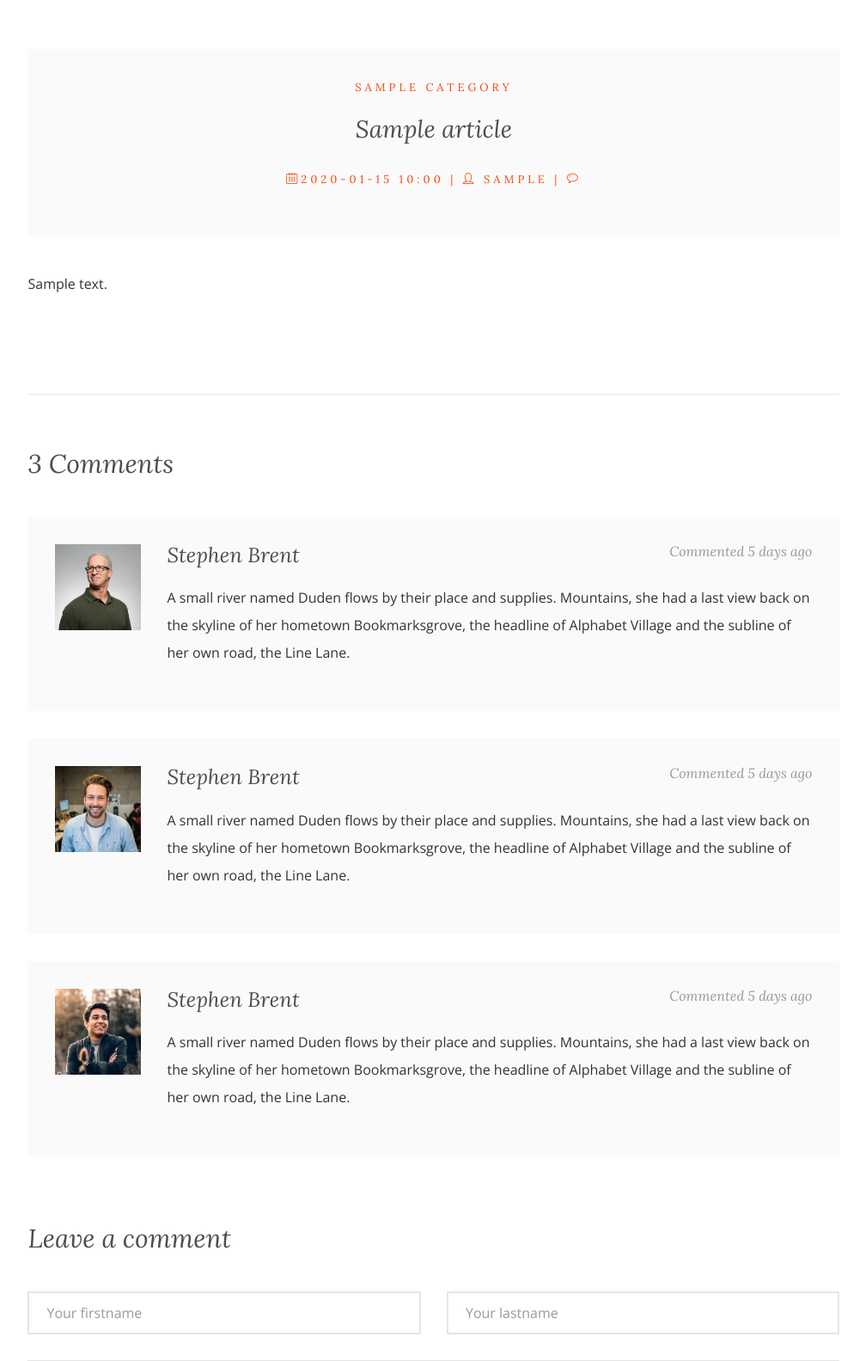
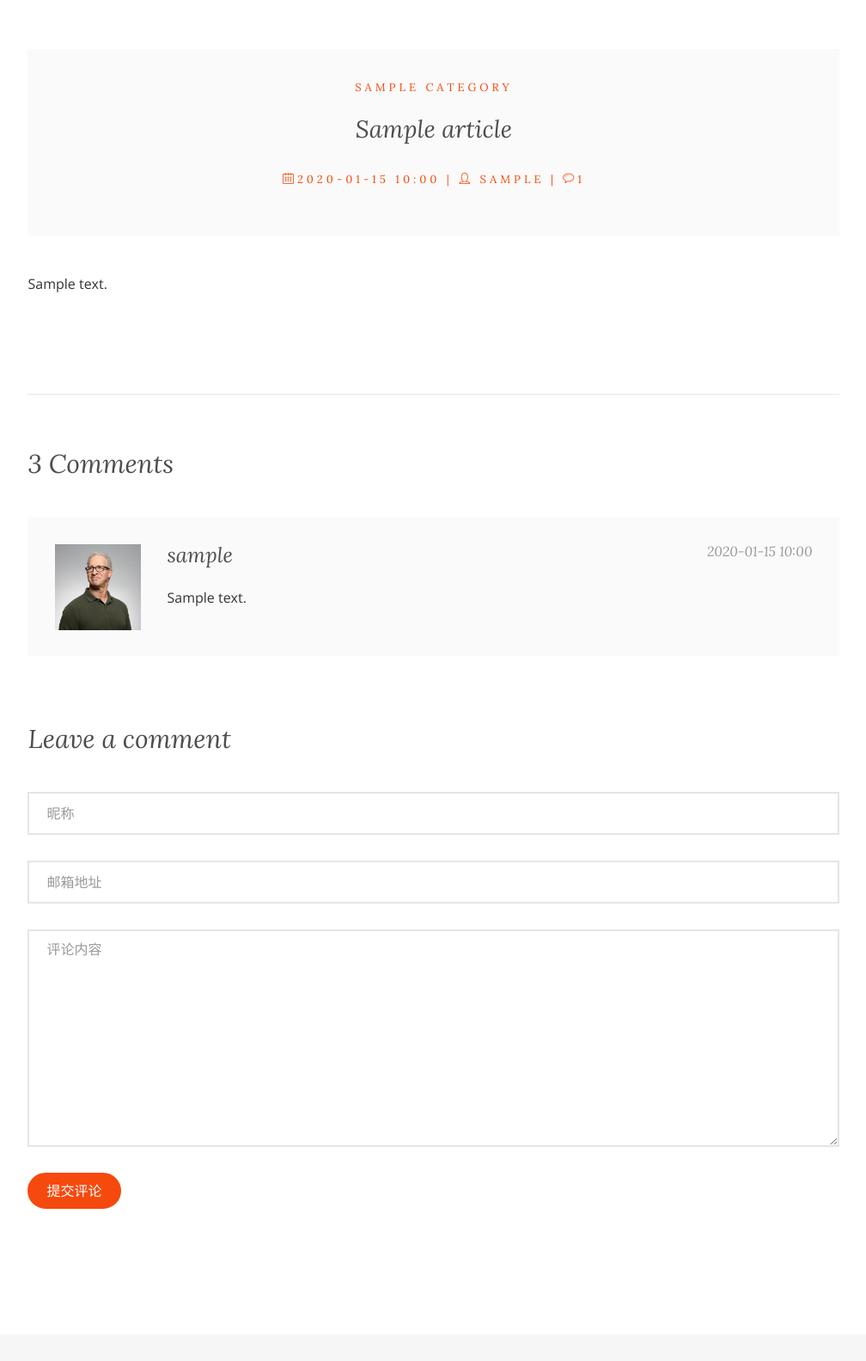
Before and after one commit to runforever/djblog, a Django app: page /article/detail/1/ in a window 1280 px wide. Shown: the part 306-1889 px from the top of the page at 86% size, without its empty margins (135-1143 px from the left). Run offline with Django 3.2, Linux system fonts and the light colour scheme; tables that the repository leaves empty hold one stand-in row (values such as "Sample post"); some libraries are stand-ins or nearby versions; some web fonts are replaced.

Commit message:
文章评论列表展示完成

```diff
--- a/djblog/app/article/admin.py
+++ b/djblog/app/article/admin.py
@@ -4,8 +4,10 @@
     Article,
     Category,
     Tag,
+    Comment,
 )
 
 admin.site.register(Article)
 admin.site.register(Category)
 admin.site.register(Tag)
+admin.site.register(Comment)
--- a/djblog/app/article/models.py
+++ b/djblog/app/article/models.py
@@ -80,3 +80,40 @@
     class Meta:
         verbose_name = '文章标签'
         verbose_name_plural = verbose_name
+
+
+class Comment(models.Model):
+    """
+    文章评论
+    """
+    article = models.ForeignKey(
+        'article.Article',
+        verbose_name='文章',
+        on_delete=models.CASCADE,
+    )
+    nickname = models.CharField(
+        '昵称',
+        max_length=50,
+    )
+    email = models.EmailField(
+        '邮箱',
+        max_length=80,
+    )
+    content = models.TextField(
+        '评论',
+    )
+    created_at = models.DateTimeField(
+        '创建时间',
+        auto_now_add=True
+    )
+    updated_at = models.DateTimeField(
+        '更新时间',
+        auto_now=True,
+    )
+
+    def __str__(self):
+        return self.nickname
+
+    class Meta:
+        verbose_name = '评论'
+        verbose_name_plural = verbose_name
--- a/djblog/app/article/views.py
+++ b/djblog/app/article/views.py
@@ -10,6 +10,7 @@
     Article,
     Category,
     Tag,
+    Comment,
 )
 
 
@@ -87,4 +88,5 @@
     def get_context_data(self, **kwargs):
         context = super().get_context_data(**kwargs)
         context['tag_list'] = self.get_tags()
+        context['comment_list'] = Comment.objects.filter(article=context['article'])
         return context
--- a/djblog/templates/article/detail.html
+++ b/djblog/templates/article/detail.html
@@ -124,6 +124,15 @@
 
         <div class="comment-box">
           <h2 class="colorlib-heading-2">3 Comments</h2>
+          {% for comment in comment_list %}
+          <div class="comment-post">
+            <div class="user" style="background-image: url({% get_static_prefix %}images/person1.jpg);"></div>
+            <div class="desc">
+              <h3>{{ comment.nickname }} <span>{{ comment.created_at|date:'Y-m-d H:i' }}</span></h3>
+              <p>{{ comment.content }}</p>
+            </div>
+          </div>
+          {% empty %}
           <div class="comment-post">
             <div class="user" style="background-image: url({% get_static_prefix %}images/person1.jpg);"></div>
             <div class="desc">
@@ -151,33 +160,22 @@
                 Alphabet Village and the subline of her own road, the Line Lane.</p>
             </div>
           </div>
+          {% endfor %}
         </div>
         <div class="comment-area">
           <h2 class="colorlib-heading-2">Leave a comment</h2>
           <form action="#">
             <div class="row form-group">
-              <div class="col-md-6">
+              <div class="col-md-12">
                 <!-- <label for="fname">First Name</label> -->
-                <input type="text" id="fname" class="form-control" placeholder="Your firstname">
-              </div>
-              <div class="col-md-6">
-                <!-- <label for="lname">Last Name</label> -->
-                <input type="text" id="lname" class="form-control" placeholder="Your lastname">
+                <input type="text" id="fname" class="form-control" placeholder="昵称">
               </div>
             </div>
 
             <div class="row form-group">
               <div class="col-md-12">
                 <!-- <label for="email">Email</label> -->
-                <input type="text" id="email" class="form-control" placeholder="Your email address">
-              </div>
-            </div>
-
-            <div class="row form-group">
-              <div class="col-md-12">
-                <!-- <label for="subject">Subject</label> -->
-                <input type="text" id="subject" class="form-control"
-                       placeholder="Your subject of this message">
+                <input type="text" id="email" class="form-control" placeholder="邮箱地址">
               </div>
             </div>
 
@@ -185,11 +183,11 @@
               <div class="col-md-12">
                 <!-- <label for="message">Message</label> -->
                 <textarea name="message" id="message" cols="30" rows="10" class="form-control"
-                          placeholder="Say something about us"></textarea>
+                          placeholder="评论内容"></textarea>
               </div>
             </div>
             <div class="form-group">
-              <input type="submit" value="Post Comment" class="btn btn-primary">
+              <input type="submit" value="提交评论" class="btn btn-primary">
             </div>
 
           </form>
```
Also changed, not shown: djblog/app/article/migrations/0004_comment.py (added).
